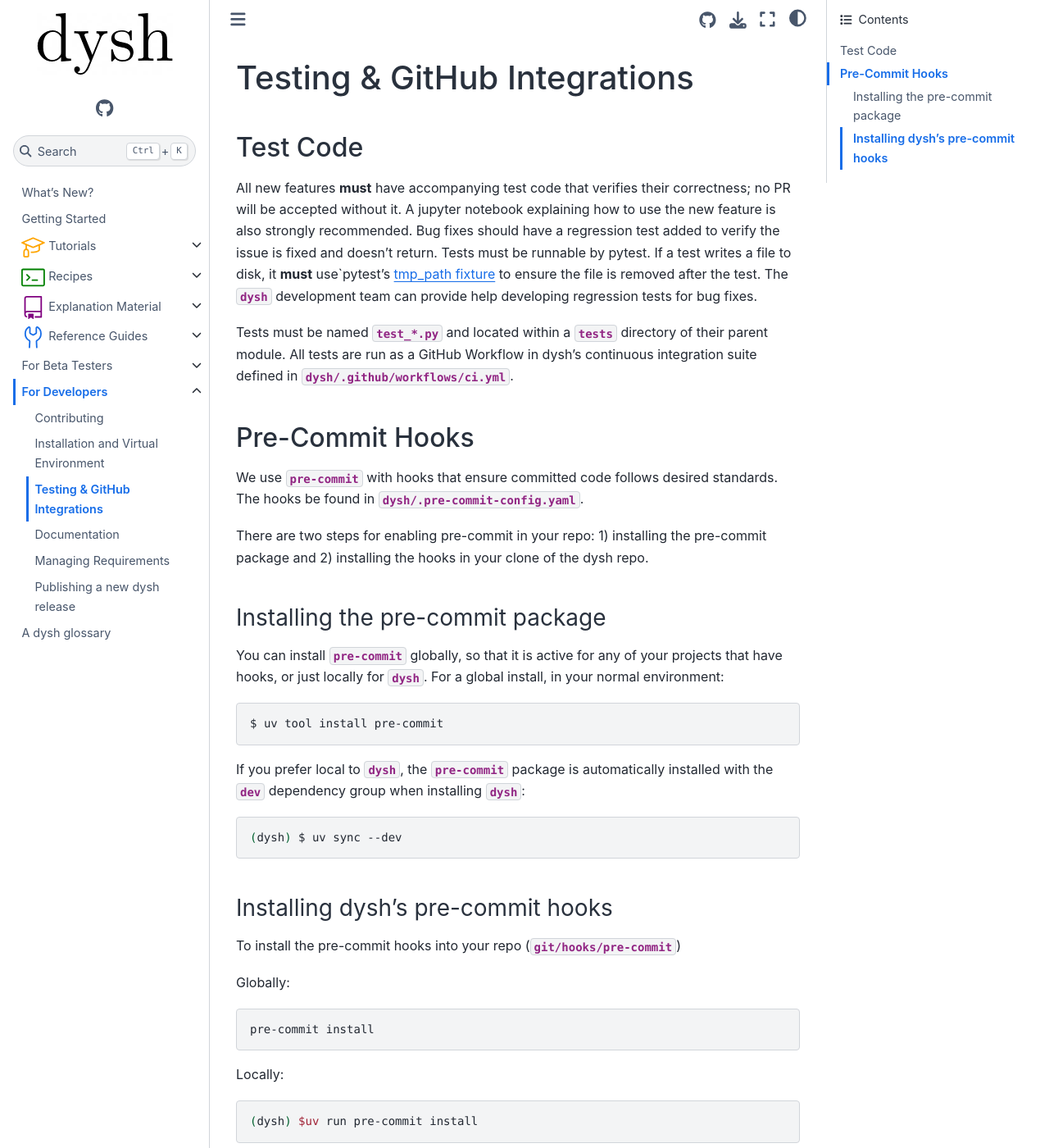
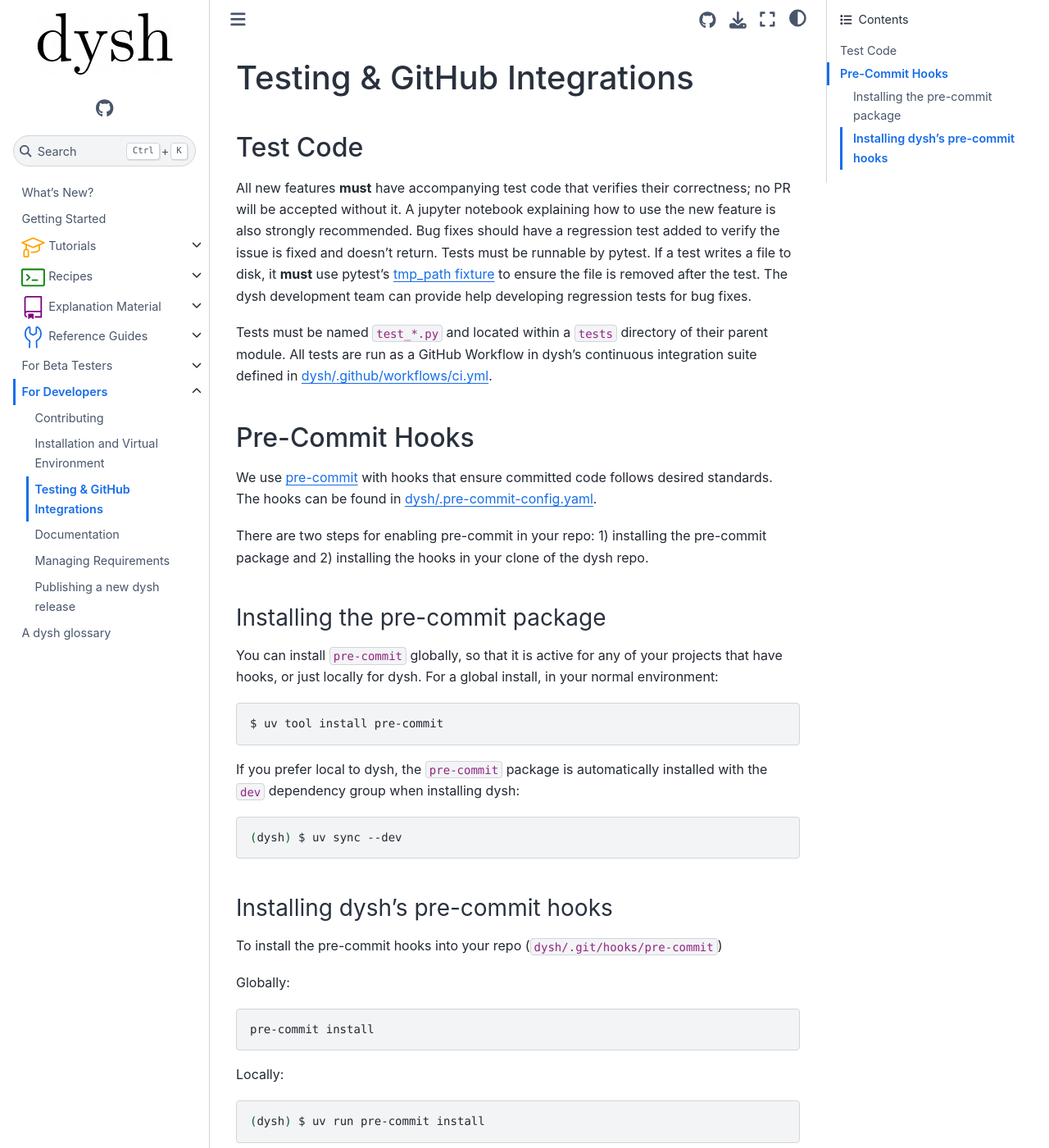
Before and after one commit to GreenBankObservatory/dysh, a Sphinx documentation site: the page built from docs/source/for_developers/github_integrations.rst, in a window 1280 px wide and 1400 px high. Shown: the whole window at 82% size. Built offline with Sphinx 7.4.7 and the Sphinx Book theme 1.1.4, drawn with Linux system fonts in a browser that asks for light colours; pages that are not in the unit, such as notebooks, are missing from menus.

Commit message:
docs: update style

```diff
--- a/docs/source/for_developers/contributing.rst
+++ b/docs/source/for_developers/contributing.rst
@@ -2,6 +2,6 @@
 Contributing
 ************
 
-Want to contribute to `dysh`?
+Want to contribute to dysh?
 
-See our `Contribution Guidelines <https://github.com/GreenBankObservatory/dysh/blob/main/CONTRIBUTING.md>`_ on github.
+See our `Contribution Guidelines <https://github.com/GreenBankObservatory/dysh/blob/main/CONTRIBUTING.md>`_ on GitHub.
--- a/docs/source/for_developers/github_integrations.rst
+++ b/docs/source/for_developers/github_integrations.rst
@@ -5,37 +5,44 @@
 Test Code
 =========
 
-All new features **must** have accompanying test code that verifies their correctness; no PR will be accepted without it.  A jupyter notebook explaining how to use the new feature is also strongly recommended.   Bug fixes should have a regression test added to verify the issue is fixed and doesn't return.  Tests must be runnable by pytest.   If a test writes a file to disk, it **must** use`pytest's `tmp_path  fixture <https://docs.pytest.org/en/latest/how-to/tmp_path.html>`_ to ensure the file is removed after the test.   The `dysh` development team can provide help developing regression tests for bug fixes.
+All new features **must** have accompanying test code that verifies their correctness; no PR will be accepted without it.
+A jupyter notebook explaining how to use the new feature is also strongly recommended.
+Bug fixes should have a regression test added to verify the issue is fixed and doesn't return.
+Tests must be runnable by pytest.
+If a test writes a file to disk, it **must** use pytest's `tmp_path  fixture <https://docs.pytest.org/en/latest/how-to/tmp_path.html>`_ to ensure the file is removed after the test.
+The dysh development team can provide help developing regression tests for bug fixes.
 
-Tests must be named `test_*.py` and located within a `tests` directory of their parent module. All tests are run as a GitHub Workflow in dysh's continuous integration suite defined in `dysh/.github/workflows/ci.yml`.
+Tests must be named ``test_*.py`` and located within a ``tests`` directory of their parent module.
+All tests are run as a GitHub Workflow in dysh's continuous integration suite defined in `dysh/.github/workflows/ci.yml <https://github.com/GreenBankObservatory/dysh/blob/main/.github/workflows/ci.yml>`_.
 
 
 Pre-Commit Hooks
 ================
 
-We use `pre-commit <https://pre-commit.com/>` with
-hooks that ensure committed code follows desired standards. The hooks be found in `dysh/.pre-commit-config.yaml`.
+We use `pre-commit <https://pre-commit.com/>`_ with hooks that ensure committed code follows desired standards.
+The hooks can be found in `dysh/.pre-commit-config.yaml <https://github.com/GreenBankObservatory/dysh/blob/main/.pre-commit-config.yaml>`_.
 
 There are two steps for enabling pre-commit in your repo: 1) installing the pre-commit package and 2) installing the hooks in your clone of the dysh repo.
 
 Installing the pre-commit package
------------------------------------------------
+---------------------------------
 
-You can install `pre-commit` globally, so that it is active for any of your projects that have hooks, or just locally for `dysh`.  For a global install, in your normal environment:
+You can install ``pre-commit`` globally, so that it is active for any of your projects that have hooks, or just locally for dysh.
+For a global install, in your normal environment:
 
 .. code-block:: bash
 
     $ uv tool install pre-commit
 
-If you prefer local to `dysh`,  the `pre-commit` package is automatically installed with the `dev` dependency group when installing `dysh`:
+If you prefer local to dysh, the ``pre-commit`` package is automatically installed with the ``dev`` dependency group when installing dysh:
 
 .. code-block:: bash
 
     (dysh) $ uv sync --dev
 
 Installing dysh's pre-commit hooks
-------------------------------------------------
-To install the pre-commit hooks into your repo (`.git/hooks/pre-commit`)
+----------------------------------
+To install the pre-commit hooks into your repo (``dysh/.git/hooks/pre-commit``)
 
 Globally:
 
@@ -47,10 +54,10 @@
 
 .. code-block:: bash
 
-   (dysh) $uv run pre-commit install
+   (dysh) $ uv run pre-commit install
 
 
-`pre-commit` will run  whenever you commit to make sure all of the staged files are formatted correctly.
+``pre-commit`` will run whenever you commit to make sure all of the staged files are formatted correctly.
 
 .. code-block:: bash
 
```
Also changed, not shown: CONTRIBUTING.md (+10 -12 lines), docs/source/for_developers/doc_standards.rst (+8 -4 lines), docs/source/for_developers/install.rst (+9 -5 lines), docs/source/for_developers/manage_requirements.rst (+6 -5 lines).
